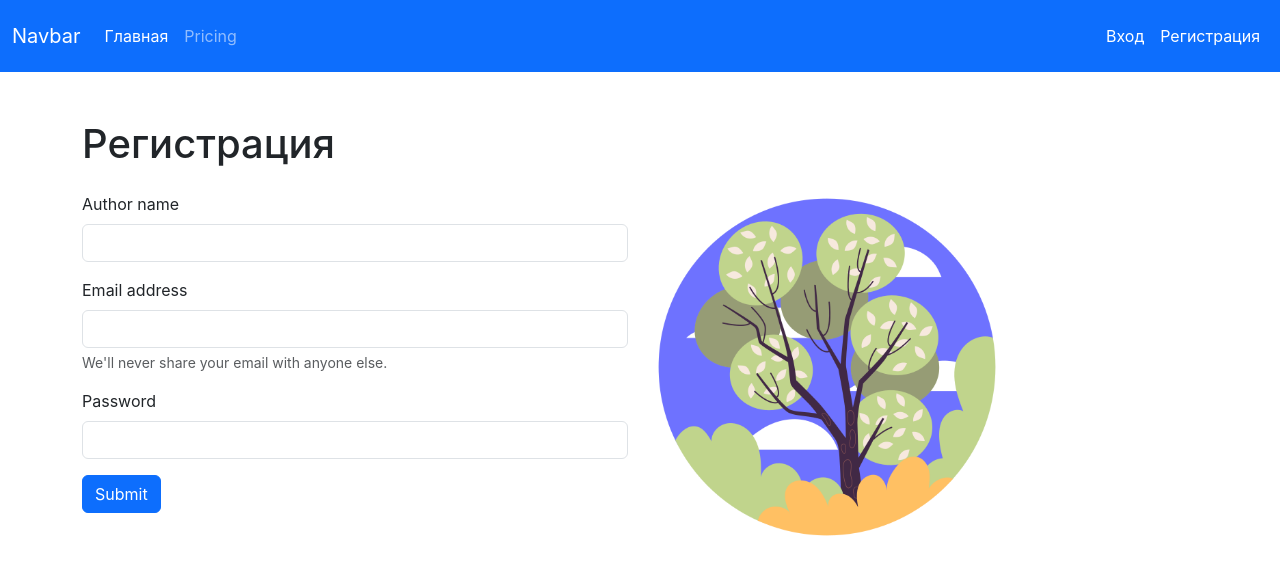
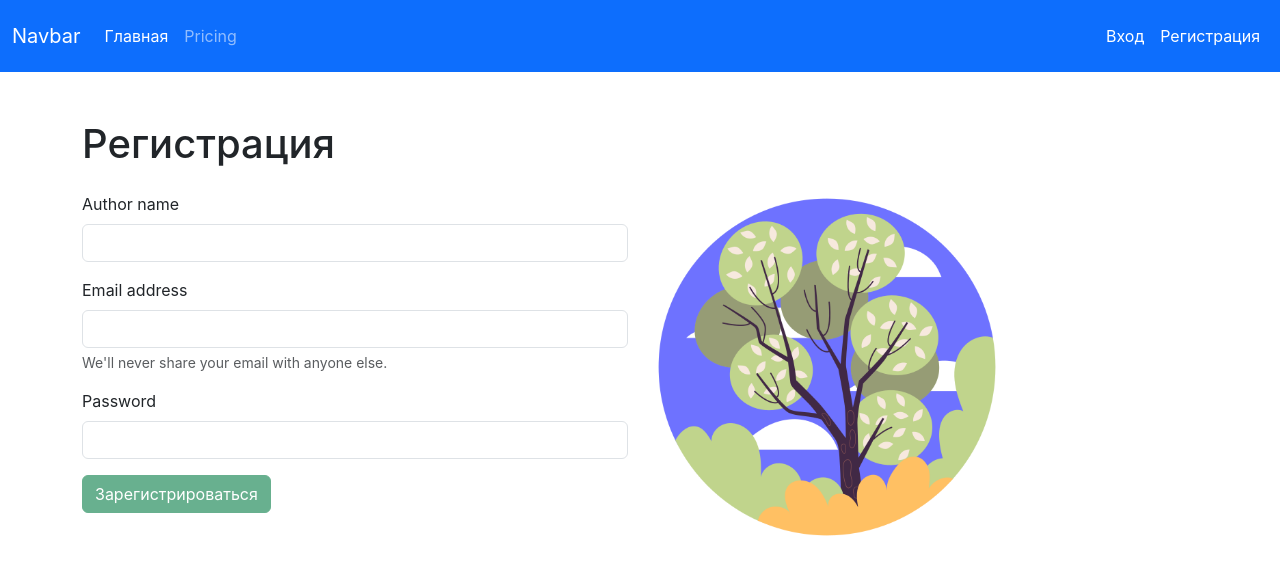
Before and after one commit to nurkanat-doszhan/boqblog, a React (Create React App) app: page /registration in a window 1280 px wide. Shown: the top 574 px of the page. Built offline with nearby package versions, Linux system fonts and the light colour scheme.

Commit message:
Регистрация пользователя ✔

```diff
--- a/src/Pages/Registration.js
+++ b/src/Pages/Registration.js
@@ -1,4 +1,21 @@
+import { useState } from "react";
+
 const Login = () => {
+    const [userData, setUserData] = useState({login: '', email: '', pass: ''});
+    const [errorAlert, setErrorAlert] = useState(false)
+    const [successAlert, setSuccessAlert] = useState(false)
+    const submit = () => {
+        // console.log(userData.login, userData.email, userData.pass)
+        if (localStorage.getItem(userData.email) == null) {
+            setErrorAlert(false)
+            setSuccessAlert(true)
+            let obj = { login: userData.login, email: userData.email, pass: userData.pass }
+            localStorage.setItem(obj.email, [obj.login, obj.email, obj.pass]);
+        } else {
+            setSuccessAlert(false)
+            setErrorAlert(true)
+        }
+    }
     return (
         <div className="container">
             <h1 className="mt-5 mb-4">Регистрация</h1>
@@ -6,19 +23,33 @@ const Login = () => {
                 <div className="col-md-6">
                     <form>
                         <div className="mb-3">
-                            <label htmlFor="authorName" className="form-label">Author name</label>
-                            <input type="email" className="form-control" id="authorName" />
+                            <label htmlFor="login" className="form-label">Author name</label>
+                            <input required type="text" onChange={e => setUserData({...userData, login: e.target.value})} className="form-control" id="login" />
                         </div>
                         <div className="mb-3">
-                            <label htmlFor="exampleInputEmail1" className="form-label">Email address</label>
-                            <input type="email" className="form-control" id="exampleInputEmail1" aria-describedby="emailHelp" />
+                            <label htmlFor="email" className="form-label">Email address</label>
+                            <input required type="email" onChange={e => setUserData({...userData, email: e.target.value})} className="form-control" id="email" aria-describedby="emailHelp" />
                             <div id="emailHelp" className="form-text">We'll never share your email with anyone else.</div>
                         </div>
                         <div className="mb-3">
-                            <label htmlFor="exampleInputPassword1" className="form-label">Password</label>
-                            <input type="password" className="form-control" id="exampleInputPassword1" />
+                            <label htmlFor="passs" className="form-label">Password</label>
+                            <input required type="password" onChange={e => setUserData({...userData, pass: e.target.value})} className="form-control" id="passs" />
                         </div>
-                        <button type="submit" className="btn btn-primary">Submit</button>
+                        {
+                            errorAlert &&
+                            <div className="alert alert-danger" role="alert">
+                                Пользователь с таким email уже существует.
+                            </div>
+                        }
+                        {
+                            successAlert &&
+                            <div className="alert alert-success" role="alert">
+                                Вы успешно зарегистрировались.
+                            </div>
+                        }
+                        <button disabled={
+                            userData.email == '' || userData.login == '' || userData.pass == '' ? true : false
+                        } type="button" className="btn btn-success" onClick={() => submit()}>Зарегистрироваться</button>
                     </form>
                 </div>
                 <div className="col-md-6">
--- a/src/index.js
+++ b/src/index.js
@@ -6,9 +6,9 @@ import { BrowserRouter } from "react-router-dom";
 
 const root = ReactDOM.createRoot(document.getElementById('root'));
 root.render(
-  // <React.StrictMode>
-  <BrowserRouter>
-    <App />
-  </BrowserRouter>
-  // </React.StrictMode>
+  <React.StrictMode>
+    <BrowserRouter>
+      <App />
+    </BrowserRouter>
+  </React.StrictMode>
 );
```
